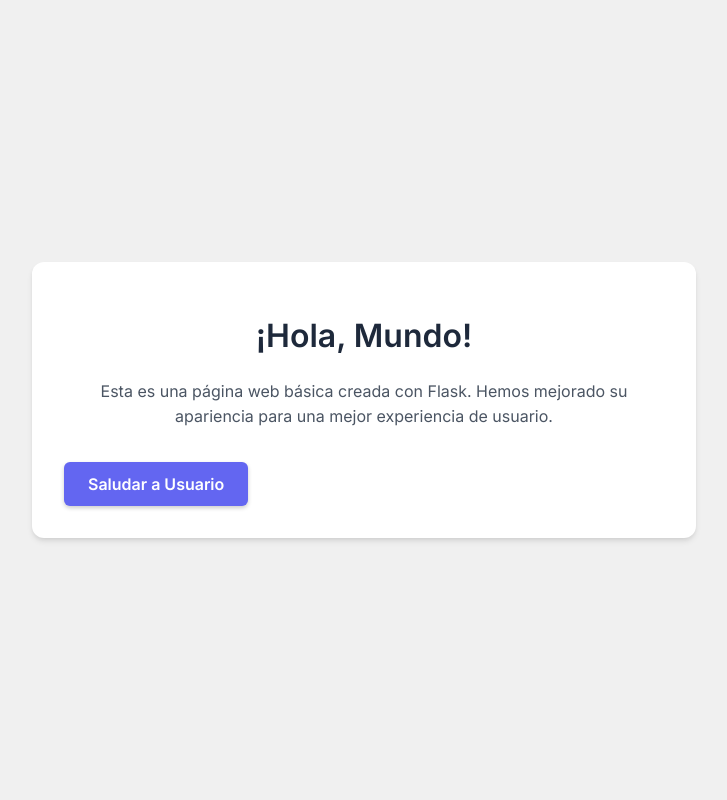
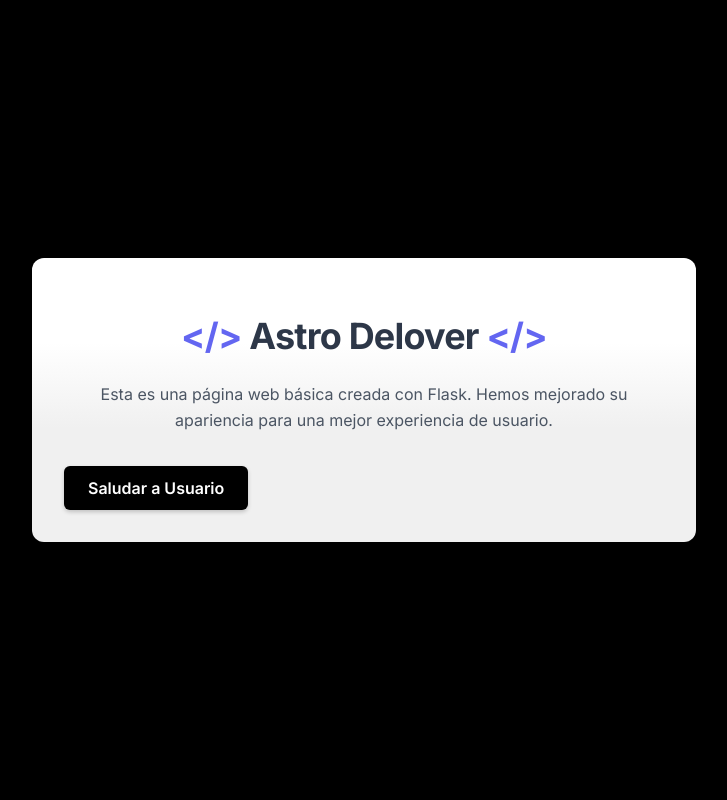
Before and after one commit to Danisaxas/astrodev, a Flask app: page / in a window 1280 px wide. Shown: the whole page, without its empty margins (276-1003 px from the left). Run offline with Flask 3, Linux system fonts and the light colour scheme.

Commit message:
update xd

```diff
--- a/templates/index.html
+++ b/templates/index.html
@@ -4,11 +4,11 @@
     <meta charset="UTF-8">
     <meta name="viewport" content="width=device-width, initial-scale=1.0">
     <title>Página Principal</title>
-    <link href="https://fonts.googleapis.com/css2?family=Inter:wght@400;600&display=swap" rel="stylesheet">
+    <link href="https://fonts.googleapis.com/css2?family=Inter:wght@400;600;700&display=swap" rel="stylesheet">
     <style>
         body {
             font-family: 'Inter', sans-serif;
-            background-color: #f0f0f0; /* Gris muy claro, similar a GitHub */
+            background-color: #000000;
             margin: 0;
             padding: 0;
             display: flex;
@@ -18,7 +18,8 @@
             transition: background-color 0.5s ease;
         }
         .container {
-            background-color: #ffffff;
+            /* Gradiente de blanco a gris 30% y 60% */
+            background: linear-gradient(to bottom, #ffffff 30%, #f0f0f0 60%);
             border-radius: 0.75rem;
             box-shadow: 0 4px 6px -1px rgba(0, 0, 0, 0.1), 0 2px 4px -1px rgba(0, 0, 0, 0.06);
             padding: 2rem;
@@ -31,10 +32,16 @@
             box-shadow: 0 6px 8px -1px rgba(0, 0, 0, 0.15), 0 3px 6px -1px rgba(0, 0, 0, 0.08);
         }
         h1 {
-            color: #1e293b;
+            color: #2d3748; /* Gris oscuro */
             text-align: center;
             margin-bottom: 1.5rem;
             transition: color 0.3s ease;
+            font-size: 2.25rem; /* Tamaño de fuente más grande */
+            font-weight: 700; /* Texto en negrita */
+            letter-spacing: -0.05rem; /* Espaciado de letras ligeramente más estrecho */
+        }
+        h1 span {
+            color: #6366f1; /* Azul índigo */
         }
         p {
             color: #4b5563;
@@ -46,30 +53,32 @@
         a {
             display: inline-block;
             padding: 0.75rem 1.5rem;
-            background-color: #6366f1;
+            background-color: #000000;
             color: #ffffff;
             text-decoration: none;
             border-radius: 0.375rem;
-            transition: background-color 0.3s ease, transform 0.2s ease;
+            transition: background-color 0.3s ease, transform 0.2s ease, color 0.3s ease;
             font-weight: 600;
             font-size: 1rem;
             box-shadow: 0 2px 4px rgba(0, 0, 0, 0.2);
         }
         a:hover {
-            background-color: #4338ca;
+            background-color: #1a202c;
             transform: translateY(-0.25rem);
             box-shadow: 0 3px 6px rgba(0, 0, 0, 0.3);
+            color: #ffffff;
         }
         a:active {
-            background-color: #2e2294;
+            background-color: #2d3748;
             transform: translateY(0);
             box-shadow: 0 1px 2px rgba(0, 0, 0, 0.3);
+            color: #ffffff;
         }
     </style>
 </head>
 <body>
     <div class="container">
-        <h1>¡Hola, Mundo!</h1>
+        <h1><span>&lt;/&gt;</span> Astro Delover <span>&lt;/&gt;</span></h1>
         <p>Esta es una página web básica creada con Flask. Hemos mejorado su apariencia para una mejor experiencia de usuario.</p>
         <a href="/saludo/Usuario">Saludar a Usuario</a>
     </div>
```
